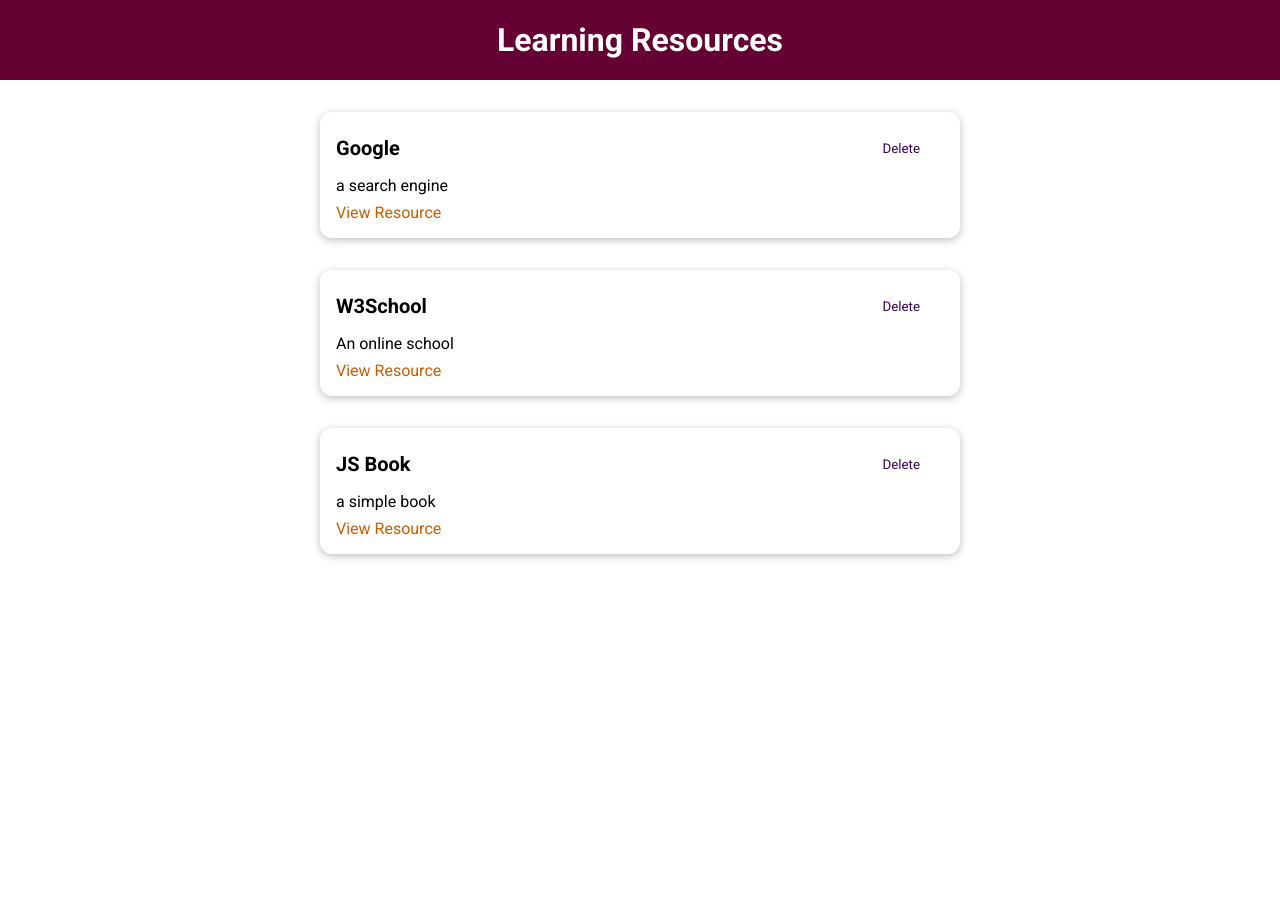
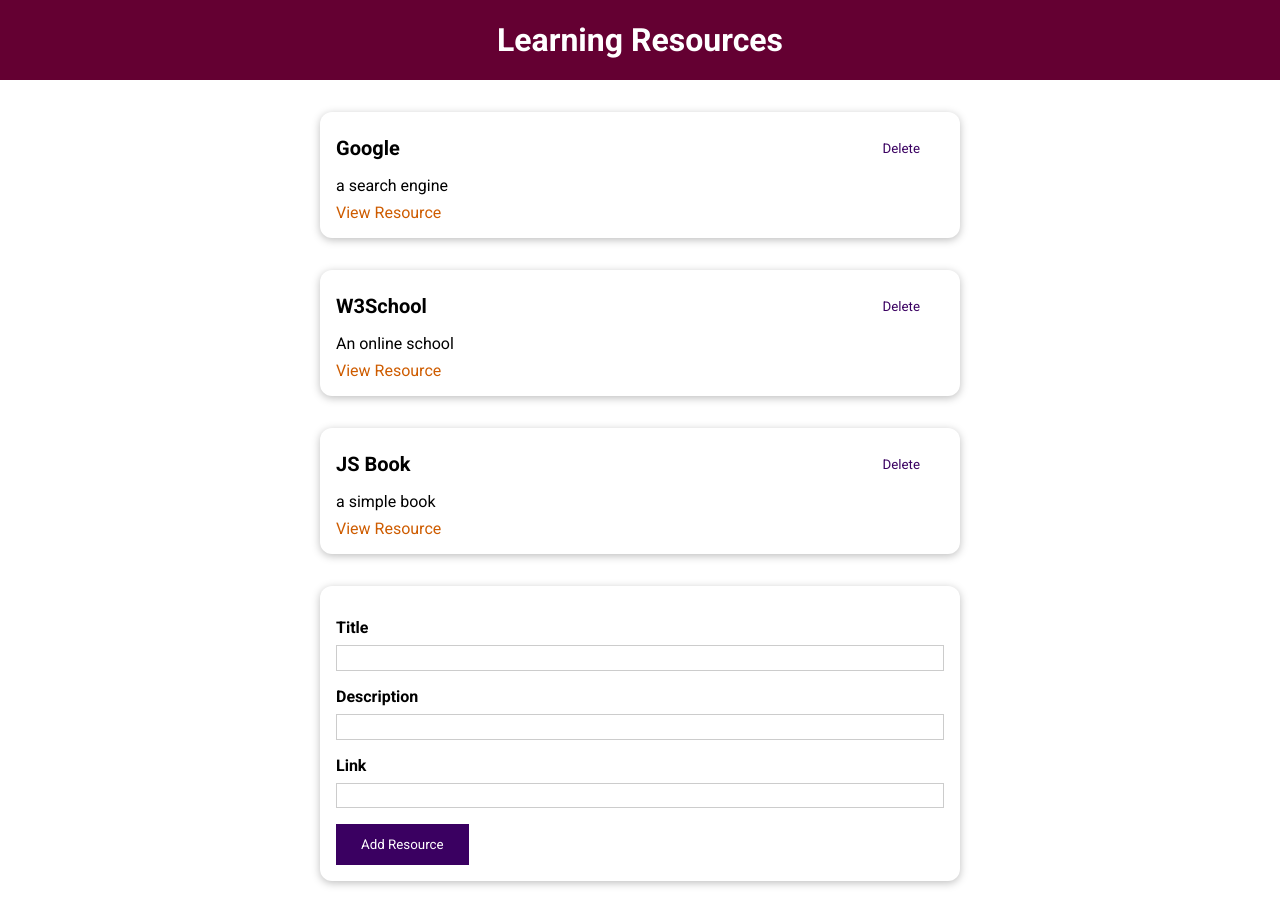
Before and after one commit to ahexe/resources_book, a Vue app: page / in a window 1280 px wide. Before the commit the page ends 800 px from the top, so only its background shows below. Built offline with nearby package versions, Linux system fonts and the light colour scheme.

Commit message:
add basic add res form

```diff
--- a/src/App.vue
+++ b/src/App.vue
@@ -1,16 +1,19 @@
 <template>
   <the-header title="Learning Resources"></the-header>
   <stored-resources :stored-data="this.storedData"></stored-resources>
+  <add-resource @add-res="addToStoredData"></add-resource>
 </template>
 
 <script>
 import StoredResources from './components/resources-stuff/StoredResources.vue';
 import TheHeader from './components/layouts/TheHeader.vue';
+import AddResource from './components/forms/AddResource.vue';
 
 export default {
   components: {
     StoredResources,
     TheHeader,
+    AddResource,
   },
   data() {
     return {
@@ -36,6 +39,17 @@
       ],
     };
   },
+  methods: {
+    addToStoredData(title, description, link) {
+      const source = {
+        id: new Date().toISOString(),
+        title: title,
+        description: description,
+        link: link,
+      };
+      this.storedData.push(source);
+    },
+  },
 };
 </script>
 
--- a/src/components/forms/AddResource.vue
+++ b/src/components/forms/AddResource.vue
@@ -0,0 +1,76 @@
+<template>
+  <form @submit.prevent="addResource">
+    <base-card>
+      <div class="form-control">
+        <label>Title</label>
+        <input v-model="enteredTitle" type="text" />
+      </div>
+      <div class="form-control">
+        <label>Description</label>
+        <input v-model="enteredDescription" type="text" />
+      </div>
+      <div class="form-control">
+        <label>Link</label>
+        <input v-model="enteredLink" type="url" />
+      </div>
+      <base-button>Add Resource</base-button>
+    </base-card>
+  </form>
+</template>
+
+<script>
+export default {
+  emits: ['add-res'],
+  data() {
+    return {
+      enteredTitle: '',
+      enteredDescription: '',
+      enteredLink: '',
+    };
+  },
+  methods: {
+    addResource() {
+      if (this.enteredTitle) {
+        this.$emit(
+          'add-res',
+          this.enteredTitle,
+          this.enteredDescription,
+          this.enteredLink
+        );
+        this.enteredTitle = '';
+        this.enteredDescription = '';
+        this.enteredLink = '';
+      }
+      // todo  else
+    },
+  },
+};
+</script>
+
+<style scoped>
+label {
+  font-weight: bold;
+  display: block;
+  margin-bottom: 0.5rem;
+}
+
+input,
+textarea {
+  display: block;
+  width: 100%;
+  font: inherit;
+  padding: 0.15rem;
+  border: 1px solid #ccc;
+}
+
+input:focus,
+textarea:focus {
+  outline: none;
+  border-color: #3a0061;
+  background-color: #f7ebff;
+}
+
+.form-control {
+  margin: 1rem 0;
+}
+</style>
```
